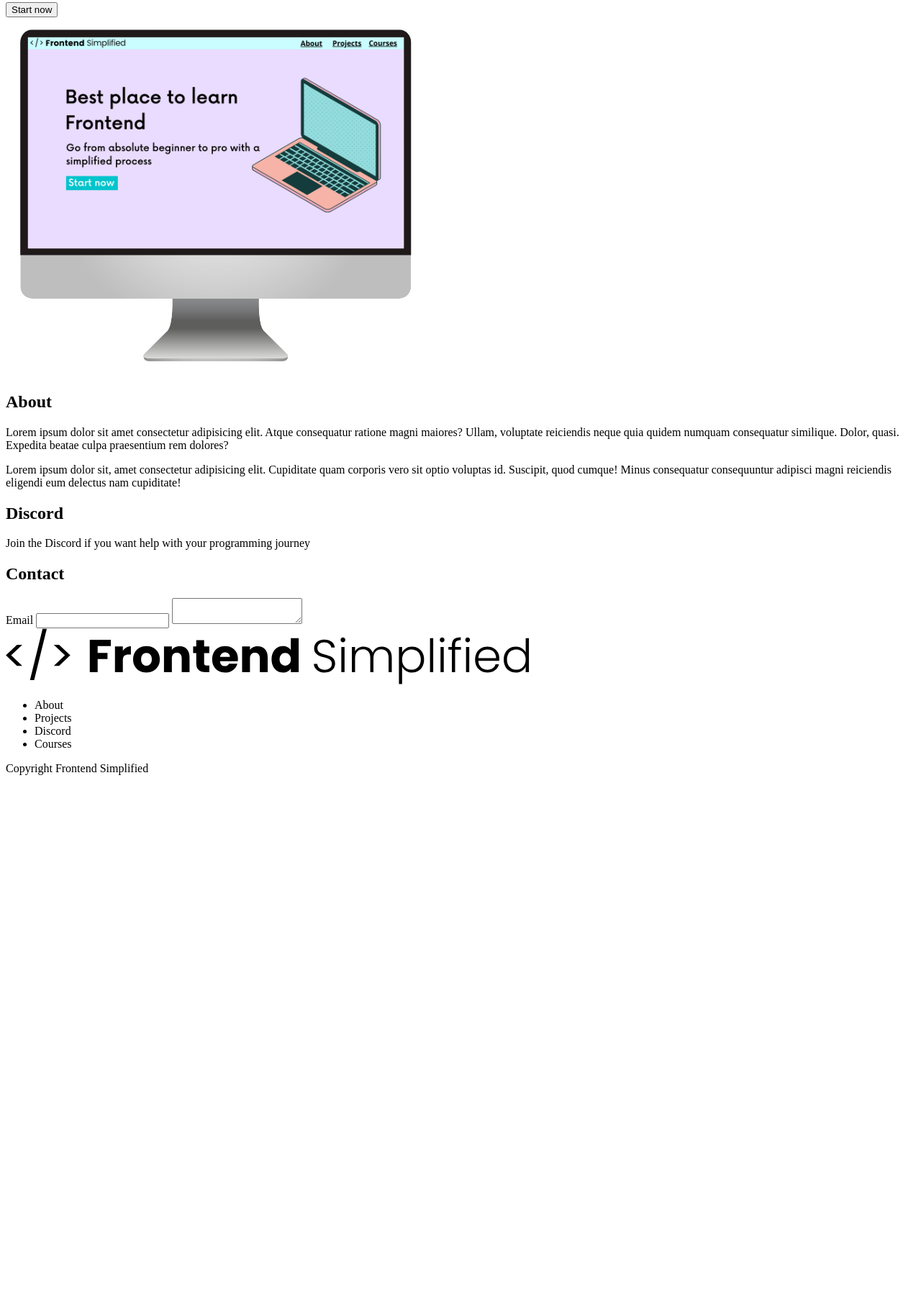
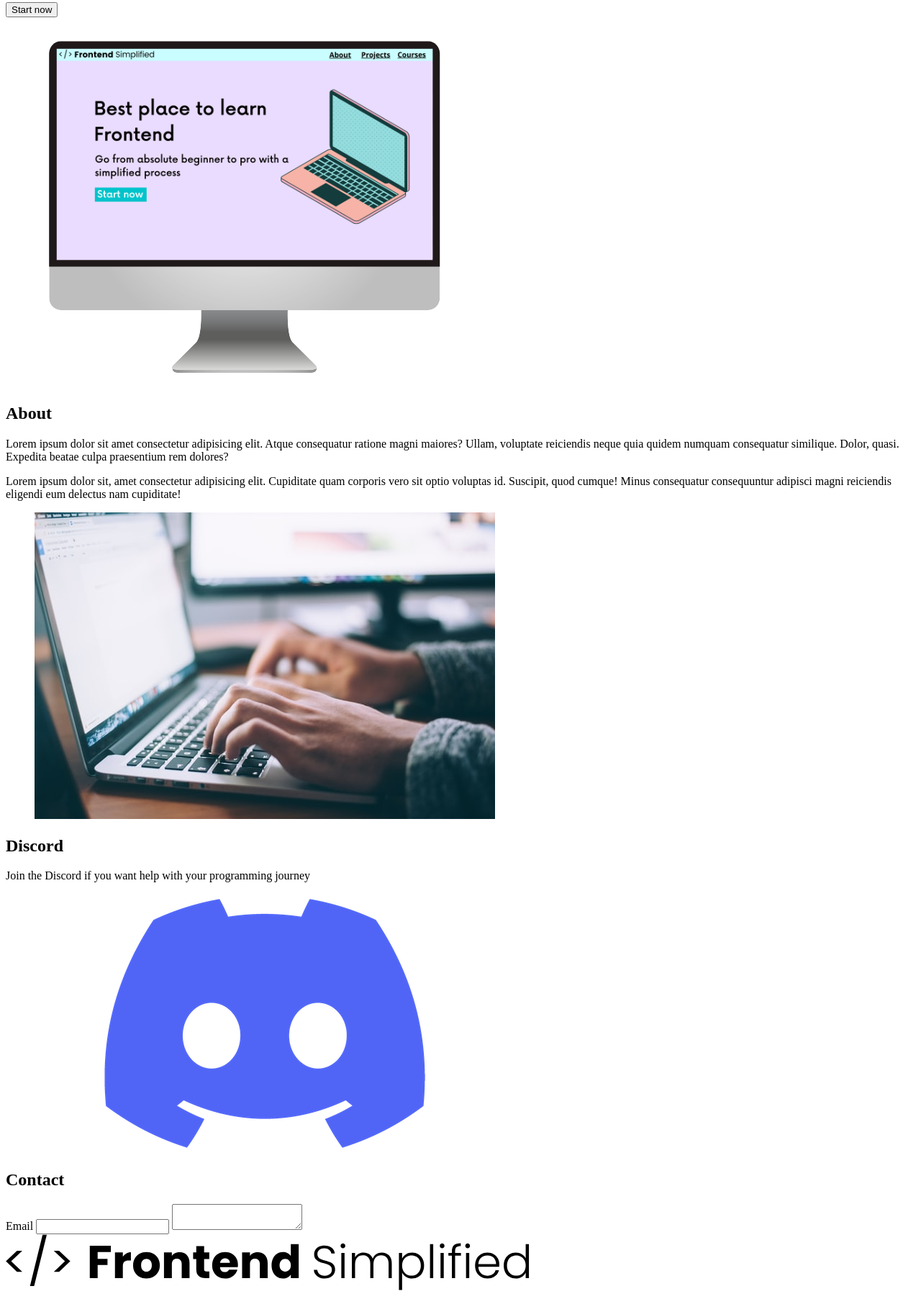
Before and after one commit to Mat4044/Mini_Project, a plain HTML site: page index.html in a window 1280 px wide. Shown: the part 258-2063 px from the top of the page at 72% size. Before the commit the page ends 1351 px from the top, so only its background shows below. Drawn offline with Linux system fonts and the light colour scheme.

Commit message:
Added images

```diff
--- a/index.html
+++ b/index.html
@@ -17,11 +17,16 @@
         </ul>
       </nav>
       <header>
+        <div></div>
         <h1>Best place to learn Frontend</h1>
         <p>Go from absolute beginner to pro with a simplified process</p>
         <button>Start now</button>
-      </header>
-      <img src="./assets/laptop.png" alt="Front Page Picture" />
+        <div></div>
+        <figure>
+            <img src="./assets/laptop.png" alt="Front Page Picture" />
+
+        </figure>
+    </header>
     </section>
     <main>
 
@@ -39,10 +44,14 @@
           consequatur consequuntur adipisci magni reiciendis eligendi eum
           delectus nam cupiditate!
         </p>
+        <figure><img src="./assets/about.jpg" alt=""></figure>
       </section>
       <section>
         <h2 id="#discord">Discord</h2>
         <p>Join the Discord if you want help with your programming journey</p>
+        <figure>
+            <img src="./assets/discord.png" alt="">
+        </figure>
     </section>
     <section>
         <h2 id="#contact">Contact</h2>
```
